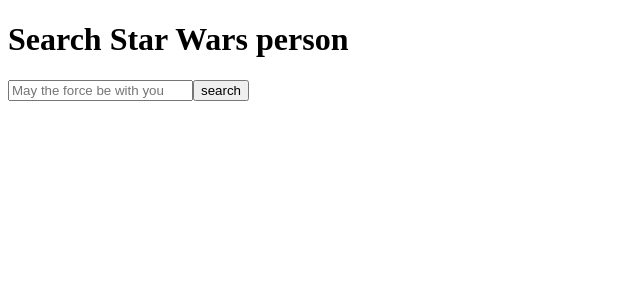
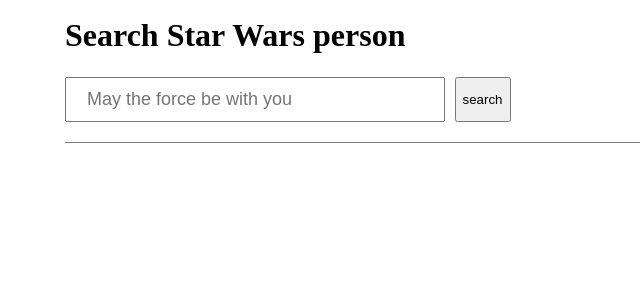
Before and after one commit to SlavaPankov/rsschool-components, a React (Vite) app: page / in a window 1280 px wide. Shown: the top 300 px of the page, without its empty margins (0-640 px from the left). Built offline with nearby package versions, Linux system fonts and the light colour scheme.

Commit message:
feat: add styles

```diff
--- a/src/components/Heading/Heading.tsx
+++ b/src/components/Heading/Heading.tsx
@@ -1,7 +1,8 @@
 import { Component } from 'react';
+import './heading.css';
 
 export class Heading extends Component<object, object> {
   render() {
-    return <h1>Search Star Wars person</h1>;
+    return <h1 className="heading">Search Star Wars person</h1>;
   }
 }
--- /dev/null
+++ b/src/components/Heading/heading.css
@@ -0,0 +1,6 @@
+.heading {
+    margin: 0 0 20px;
+    font-size: 32px;
+    line-height: 130%;
+    font-weight: 700;
+}
--- /dev/null
+++ b/src/components/ResultList/ResultItem/ResultItem.tsx
@@ -0,0 +1,47 @@
+import { Component } from 'react';
+import './resultItem.css';
+
+type IProps = {
+  name: string;
+  birthDate: string;
+  eyeColor: string;
+  gender: string;
+  hairColor: string;
+  height: string;
+};
+
+type IState = object;
+
+export class ResultItem extends Component<IProps, IState> {
+  render() {
+    const { name, birthDate, eyeColor, gender, hairColor, height } = this.props;
+
+    return (
+      <li className="item">
+        <h3 className="item-heading">{name}</h3>
+        <ul className="info-list">
+          <li className="info-item">
+            <span className="info-name">Date of Birth:</span>
+            <span className="info-value">{birthDate}</span>
+          </li>
+          <li className="info-item">
+            <span className="info-name">Eye color:</span>
+            <span className="info-value">{eyeColor}</span>
+          </li>
+          <li className="info-item">
+            <span className="info-name">Gender:</span>
+            <span className="info-value">{gender}</span>
+          </li>
+          <li className="info-item">
+            <span className="info-name">Hair color:</span>
+            <span className="info-value">{hairColor}</span>
+          </li>
+          <li className="info-item">
+            <span className="info-name">Height:</span>
+            <span className="info-value">{height}</span>
+          </li>
+        </ul>
+      </li>
+    );
+  }
+}
--- /dev/null
+++ b/src/components/ResultList/ResultItem/resultItem.css
@@ -0,0 +1,47 @@
+.item {
+    display: flex;
+    align-items: flex-start;
+    gap: 20px;
+    padding-left: 10px;
+    padding-bottom: 25px;
+    border-bottom: 1px solid grey;
+}
+
+.item-heading {
+    max-width: 250px;
+    width: 100%;
+    margin: 0;
+    font-size: 24px;
+    line-height: 100%;
+    font-weight: 700;
+}
+
+.info-list {
+    max-width: 250px;
+    width: 100%;
+    padding: 0;
+    margin: 0;
+    list-style: none;
+    display: flex;
+    flex-direction: column;
+    gap: 5px;
+}
+
+.info-item {
+    width: 100%;
+    display: flex;
+    align-items: center;
+    justify-content: space-between;
+    gap: 10px;
+}
+
+.info-name {
+    width: 100%;
+    font-size: 18px;
+    font-weight: 700;
+}
+
+.info-value {
+    text-transform: capitalize;
+    white-space: nowrap;
+}
--- a/src/components/ResultList/ResultList.tsx
+++ b/src/components/ResultList/ResultList.tsx
@@ -1,5 +1,7 @@
 import { Component } from 'react';
 import { IPerson } from '../../types/IPerson';
+import './resultsList.css';
+import { ResultItem } from './ResultItem/ResultItem';
 
 type IProps = {
   list: IPerson[];
@@ -12,9 +14,17 @@
     const { list } = this.props;
 
     return (
-      <ul>
+      <ul className="list">
         {list.map((item) => (
-          <li key={item.name}>{item.name}</li>
+          <ResultItem
+            key={item.name}
+            name={item.name}
+            birthDate={item.birth_year}
+            eyeColor={item.eye_color}
+            gender={item.gender}
+            hairColor={item.hair_color}
+            height={item.height}
+          />
         ))}
       </ul>
     );
--- /dev/null
+++ b/src/components/ResultList/resultsList.css
@@ -0,0 +1,8 @@
+.list {
+    padding: 0;
+    margin: 0;
+    list-style: none;
+    display: flex;
+    flex-direction: column;
+    gap: 25px;
+}
--- a/src/components/SearchForm/SearchForm.tsx
+++ b/src/components/SearchForm/SearchForm.tsx
@@ -1,4 +1,5 @@
 import { ChangeEvent, Component, FormEvent } from 'react';
+import './searchForm.css';
 
 type IProps = {
   onSubmit: (search: string) => void;
@@ -50,14 +51,18 @@
     const { search } = this.state;
 
     return (
-      <form onSubmit={this.handleSubmit}>
+      <form className="form" onSubmit={this.handleSubmit}>
+        <label className="label" htmlFor="search">
           <input
+            className="input"
             type="text"
+            id="search"
             name="search"
             value={search}
             onChange={this.handleChange}
             placeholder="May the force be with you"
           />
+        </label>
         <button type="submit">search</button>
       </form>
     );
--- /dev/null
+++ b/src/components/SearchForm/searchForm.css
@@ -0,0 +1,21 @@
+.form {
+    max-width: 100%;
+    width: 100%;
+    display: flex;
+    align-items: stretch;
+    gap: 10px;
+    padding-bottom: 20px;
+    margin-bottom: 20px;
+    border-bottom: 1px solid grey;
+}
+
+.label {
+    max-width: 33%;
+    width: 100%;
+}
+
+.input {
+    width: 100%;
+    padding: 10px 20px;
+    font-size: 18px;
+}
--- /dev/null
+++ b/src/index.css
@@ -0,0 +1,15 @@
+* {
+    box-sizing: border-box;
+}
+
+body {
+    padding: 0;
+    margin: 0;
+}
+
+#root {
+    max-width: 1180px;
+    width: 100%;
+    margin: 0 auto;
+    padding: 15px;
+}
--- a/src/main.tsx
+++ b/src/main.tsx
@@ -1,4 +1,5 @@
 import { createRoot } from 'react-dom/client';
 import { App } from './App';
+import './index.css';
 
 createRoot(document.getElementById('root')!).render(<App />);
```
Also changed, not shown: src/components/ResultList/ResultItem/index.ts (added). Lines whose indentation alone changed are shown as unchanged.
